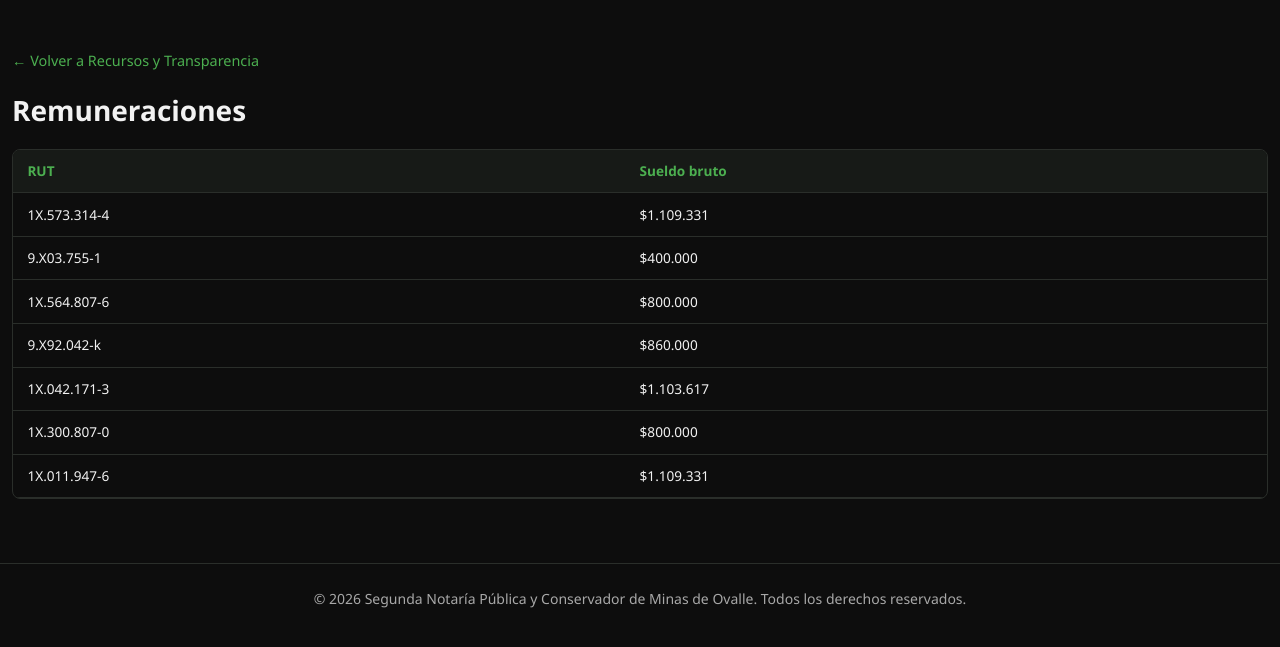
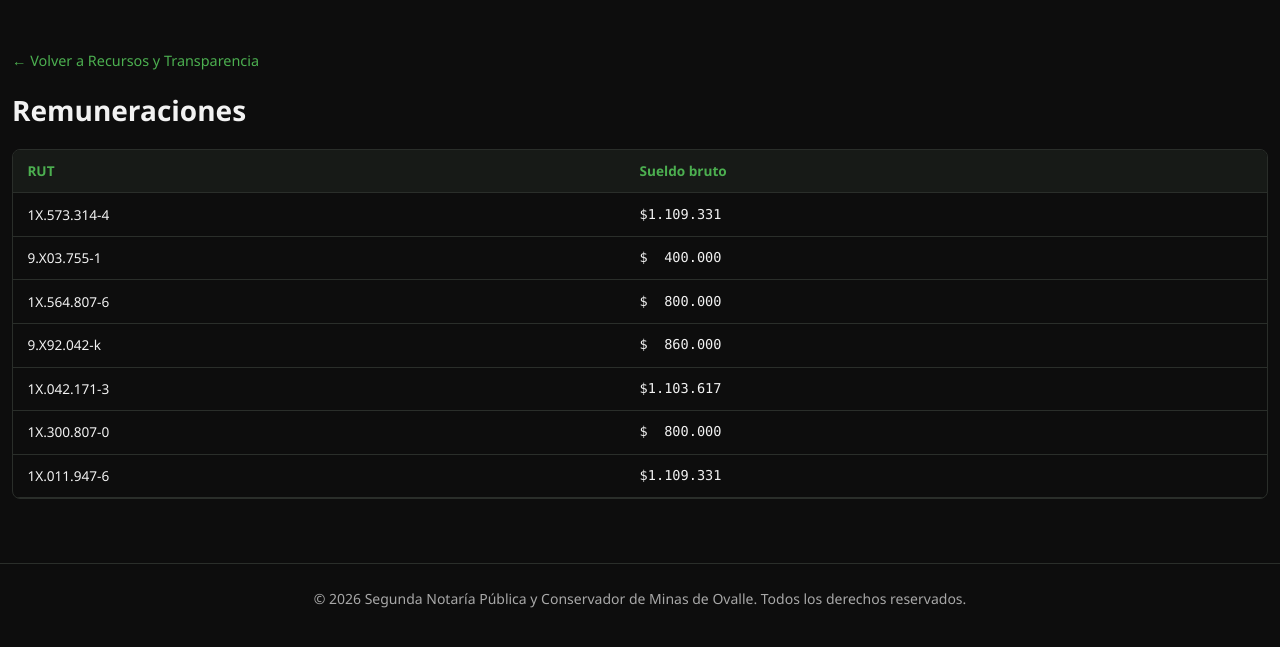
Before and after one commit to alvcab/notariacabrera-web, a PHP site: page /remuneraciones.html in a window 1280 px wide. Shown: the part 71-718 px from the top of the page. Run offline with PHP 8.4, Linux system fonts and the light colour scheme.

Commit message:
Alinear dígitos de sueldo bruto con fuente monoespaciada y padding

```diff
--- a/css/registro.css
+++ b/css/registro.css
@@ -126,6 +126,10 @@
   background-color: var(--bg-alt);
 }
 
+.registro-table td.col-monto {
+  font-family: "SFMono-Regular", Consolas, "Liberation Mono", Menlo, monospace;
+}
+
 .registro-pager {
   display: flex;
   align-items: center;
--- a/remuneraciones.html
+++ b/remuneraciones.html
@@ -35,31 +35,31 @@
         <tbody>
           <tr>
             <td>1X.573.314-4</td>
-            <td>$1.109.331</td>
+            <td class="col-monto">$1.109.331</td>
           </tr>
           <tr>
             <td>9.X03.755-1</td>
-            <td>$400.000</td>
+            <td class="col-monto">$&nbsp;&nbsp;400.000</td>
           </tr>
           <tr>
             <td>1X.564.807-6</td>
-            <td>$800.000</td>
+            <td class="col-monto">$&nbsp;&nbsp;800.000</td>
           </tr>
           <tr>
             <td>9.X92.042-k</td>
-            <td>$860.000</td>
+            <td class="col-monto">$&nbsp;&nbsp;860.000</td>
           </tr>
           <tr>
             <td>1X.042.171-3</td>
-            <td>$1.103.617</td>
+            <td class="col-monto">$1.103.617</td>
           </tr>
           <tr>
             <td>1X.300.807-0</td>
-            <td>$800.000</td>
+            <td class="col-monto">$&nbsp;&nbsp;800.000</td>
           </tr>
           <tr>
             <td>1X.011.947-6</td>
-            <td>$1.109.331</td>
+            <td class="col-monto">$1.109.331</td>
           </tr>
         </tbody>
       </table>
```
